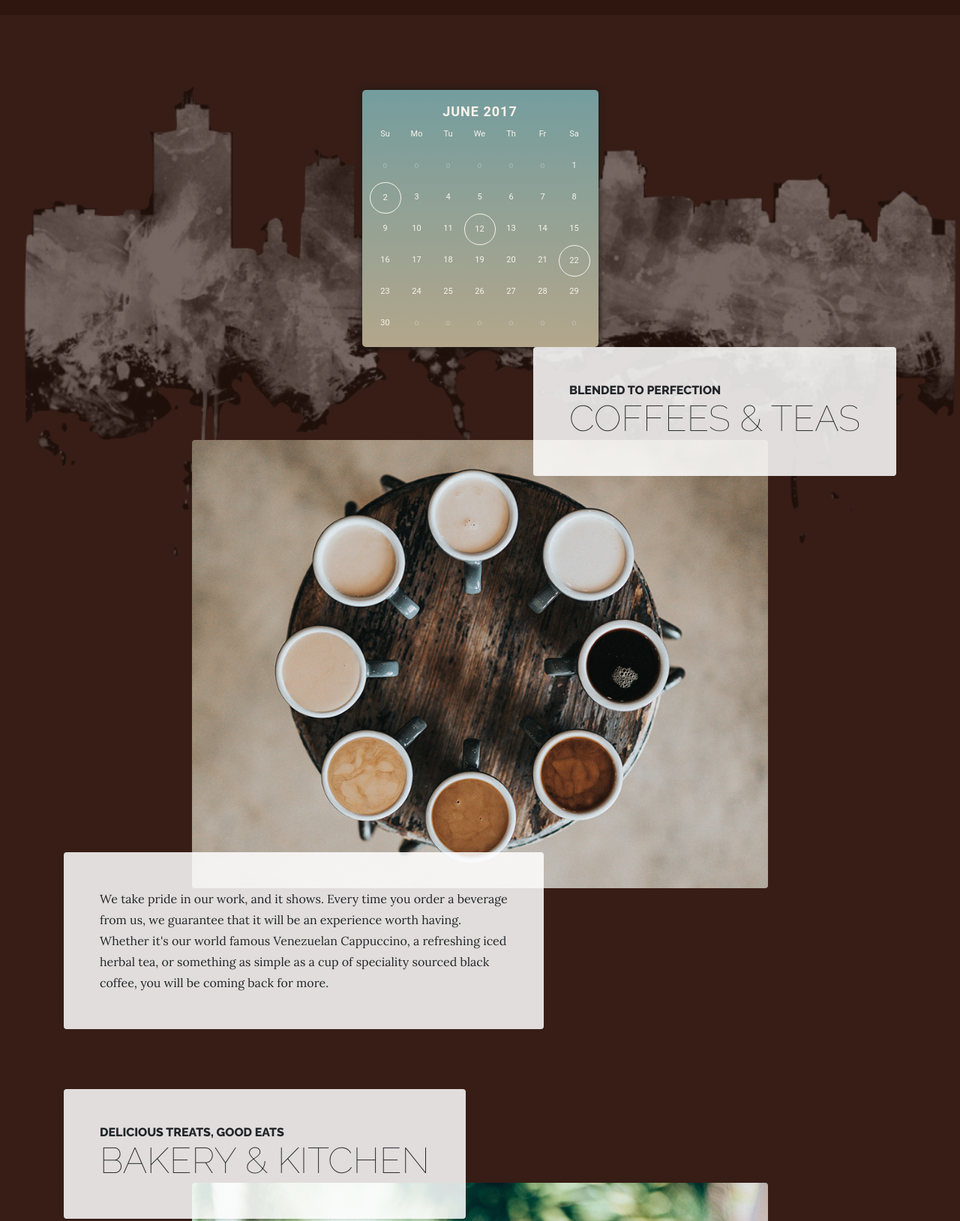
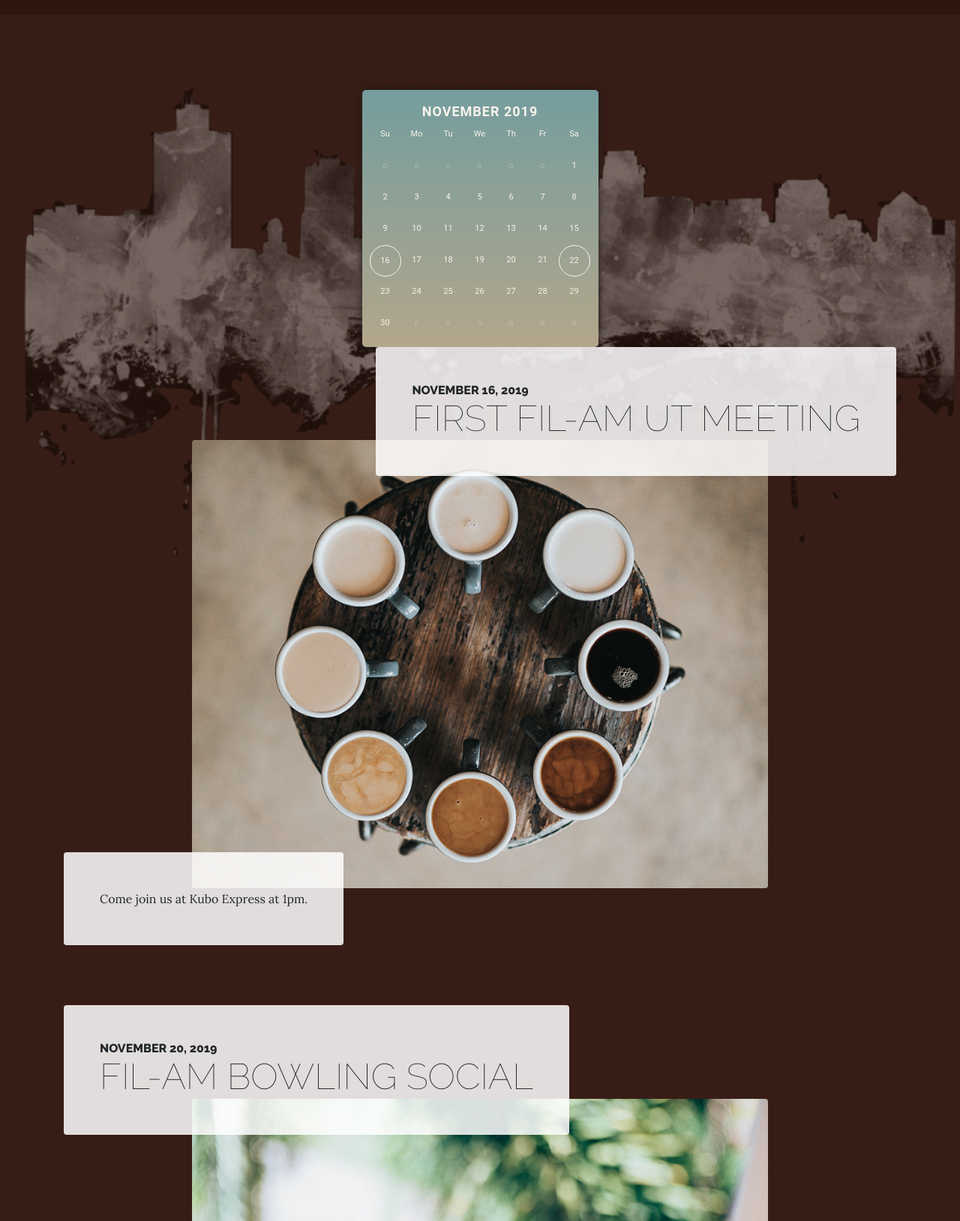
Before and after one commit to smahnke/FANHSUT3, a website: page events.html in a window 1280 px wide. Shown: the part 340-1969 px from the top of the page at 75% size. Drawn offline with Linux system fonts and the light colour scheme.

Commit message:
Calendar modification

```diff
--- a/events.html
+++ b/events.html
@@ -65,7 +65,7 @@
   <!--Calendar-->
     <div class="jzdbox1 jzdbasf jzdcal">
 
-    <div class="jzdcalt">June 2017</div>
+    <div class="jzdcalt">November 2019</div>
       <span>Su</span>
       <span>Mo</span>
       <span>Tu</span>
@@ -81,7 +81,7 @@
       <span class="jzdb"><!--BLANK--></span>
       <span class="jzdb"><!--BLANK--></span>
       <span>1</span>
-      <span class="circle" data-title="My 25th birthday!">2</span>
+      <span>2</span>
       <span>3</span>
       <span>4</span>
       <span>5</span>
@@ -91,17 +91,17 @@
       <span>9</span>
       <span>10</span>
       <span>11</span>
-      <span class="circle" data-title="2 month anniversary!">12</span>
+      <span>12</span>
       <span>13</span>
       <span>14</span>
       <span>15</span>
-      <span>16</span>
+      <span class="circle" data-title="First FIL-AM UT Mtg">16</span>
       <span>17</span>
       <span>18</span>
       <span>19</span>
       <span>20</span>
       <span>21</span>
-      <span class="circle" data-title="#MusicMonday - share your favorite song!">22</span>
+      <span class="circle" data-title="Fil-Am Bowling Event">22</span>
       <span>23</span>
       <span>24</span>
       <span>25</span>
@@ -123,15 +123,15 @@
         <div class="product-item-title d-flex">
           <div class="bg-faded p-5 d-flex ml-auto rounded">
             <h2 class="section-heading mb-0">
-              <span class="section-heading-upper">Blended to Perfection</span>
-              <span class="section-heading-lower">Coffees &amp; Teas</span>
+              <span class="section-heading-upper">November 16, 2019</span>
+              <span class="section-heading-lower">First Fil-AM UT Meeting</span>
             </h2>
           </div>
         </div>
         <img class="product-item-img mx-auto d-flex rounded img-fluid mb-3 mb-lg-0" src="img/products-01.jpg" alt="">
         <div class="product-item-description d-flex mr-auto">
           <div class="bg-faded p-5 rounded">
-            <p class="mb-0">We take pride in our work, and it shows. Every time you order a beverage from us, we guarantee that it will be an experience worth having. Whether it's our world famous Venezuelan Cappuccino, a refreshing iced herbal tea, or something as simple as a cup of speciality sourced black coffee, you will be coming back for more.</p>
+            <p class="mb-0">Come join us at Kubo Express at 1pm.</p>
           </div>
         </div>
       </div>
@@ -144,15 +144,15 @@
         <div class="product-item-title d-flex">
           <div class="bg-faded p-5 d-flex mr-auto rounded">
             <h2 class="section-heading mb-0">
-              <span class="section-heading-upper">Delicious Treats, Good Eats</span>
-              <span class="section-heading-lower">Bakery &amp; Kitchen</span>
+              <span class="section-heading-upper">November 20, 2019</span>
+              <span class="section-heading-lower">Fil-Am Bowling Social</span>
             </h2>
           </div>
         </div>
         <img class="product-item-img mx-auto d-flex rounded img-fluid mb-3 mb-lg-0" src="img/products-02.jpg" alt="">
         <div class="product-item-description d-flex ml-auto">
           <div class="bg-faded p-5 rounded">
-            <p class="mb-0">Our seasonal menu features delicious snacks, baked goods, and even full meals perfect for breakfast or lunchtime. We source our ingredients from local, oragnic farms whenever possible, alongside premium vendors for specialty goods.</p>
+            <p class="mb-0">Come join us for bowling at SLC Bowling Center at 7pm.</p>
           </div>
         </div>
       </div>
@@ -165,15 +165,15 @@
         <div class="product-item-title d-flex">
           <div class="bg-faded p-5 d-flex ml-auto rounded">
             <h2 class="section-heading mb-0">
-              <span class="section-heading-upper">From Around the World</span>
-              <span class="section-heading-lower">Bulk Speciality Blends</span>
+              <span class="section-heading-upper">December 19, 2019</span>
+              <span class="section-heading-lower">Fil-Am Christmas Party</span>
             </h2>
           </div>
         </div>
         <img class="product-item-img mx-auto d-flex rounded img-fluid mb-3 mb-lg-0" src="img/products-03.jpg" alt="">
         <div class="product-item-description d-flex mr-auto">
           <div class="bg-faded p-5 rounded">
-            <p class="mb-0">Travelling the world for the very best quality coffee is something take pride in. When you visit us, you'll always find new blends from around the world, mainly from regions in Central and South America. We sell our blends in smaller to large bulk quantities. Please visit us in person for more details.</p>
+            <p class="mb-0">Come join us to celebrate...</p>
           </div>
         </div>
       </div>
```
